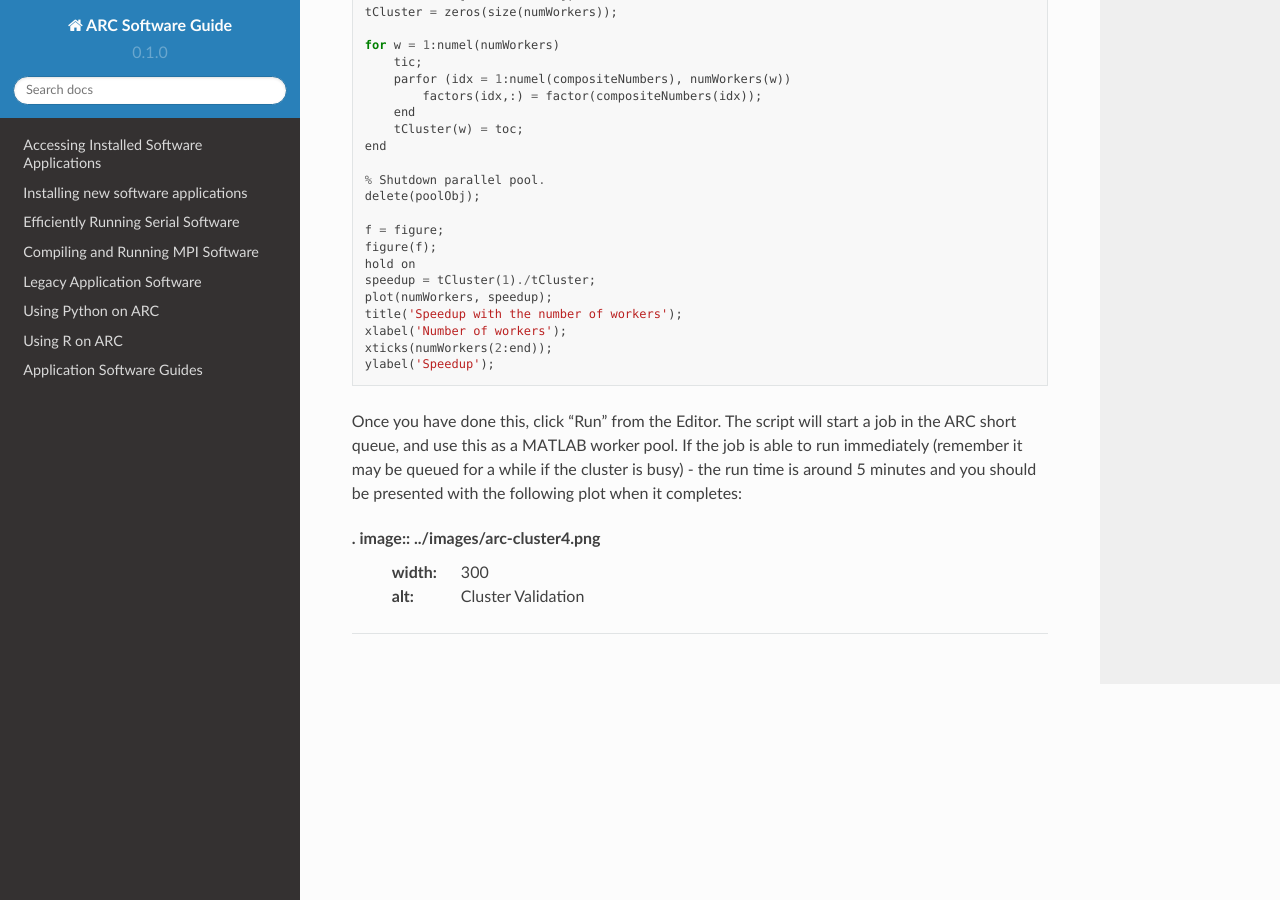
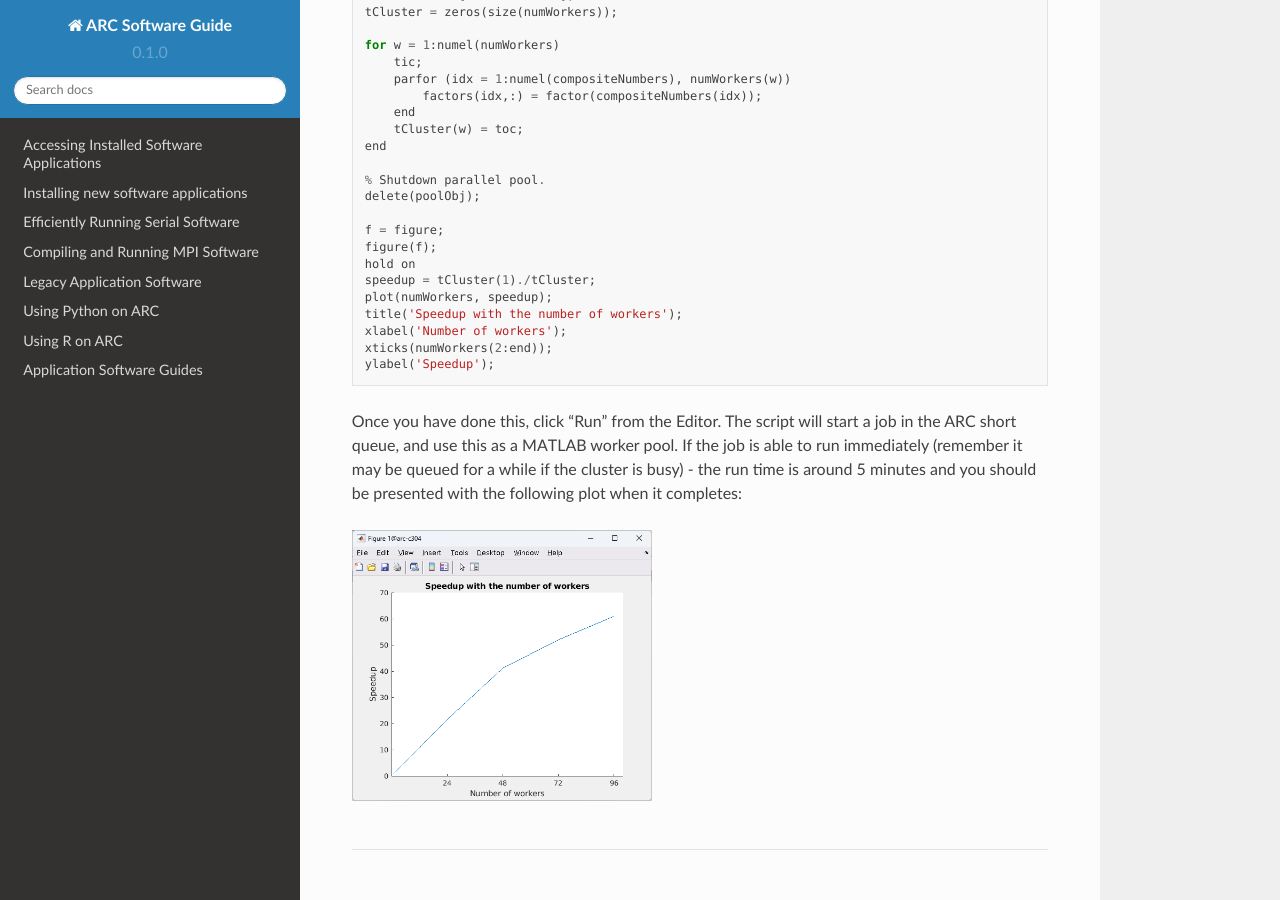
Before and after one commit to oxford-arc/arc-software-guide, a Sphinx documentation site: the page built from docs/source/apps/arc_matlab_mps.rst, in a window 1280 px wide and 900 px high, scrolled down 3622 px. Built offline with Sphinx 7.4.7 and the Read the Docs theme 2.0.0, drawn with Linux system fonts in a browser that asks for light colours.

Commit message:
Update arc_matlab_mps.rst

```diff
--- a/docs/source/apps/arc_matlab_mps.rst
+++ b/docs/source/apps/arc_matlab_mps.rst
@@ -120,6 +120,6 @@ Once this is loaded. From the MATLAB GUI click ``New Script`` and paste the foll
 
 Once you have done this, click "Run" from the Editor. The script will start a job in the ARC short queue, and use this as a MATLAB worker pool. If the job is able to run immediately (remember it may be queued for a while if the cluster is busy) - the run time is around 5 minutes and you should be presented with the following plot when it completes:
 
-. image:: ../images/arc-cluster4.png
+.. image:: ../images/arc-cluster4.png
    :width: 300
-   :alt: Cluster Validation
+   :alt: Cluster Speedup
```
